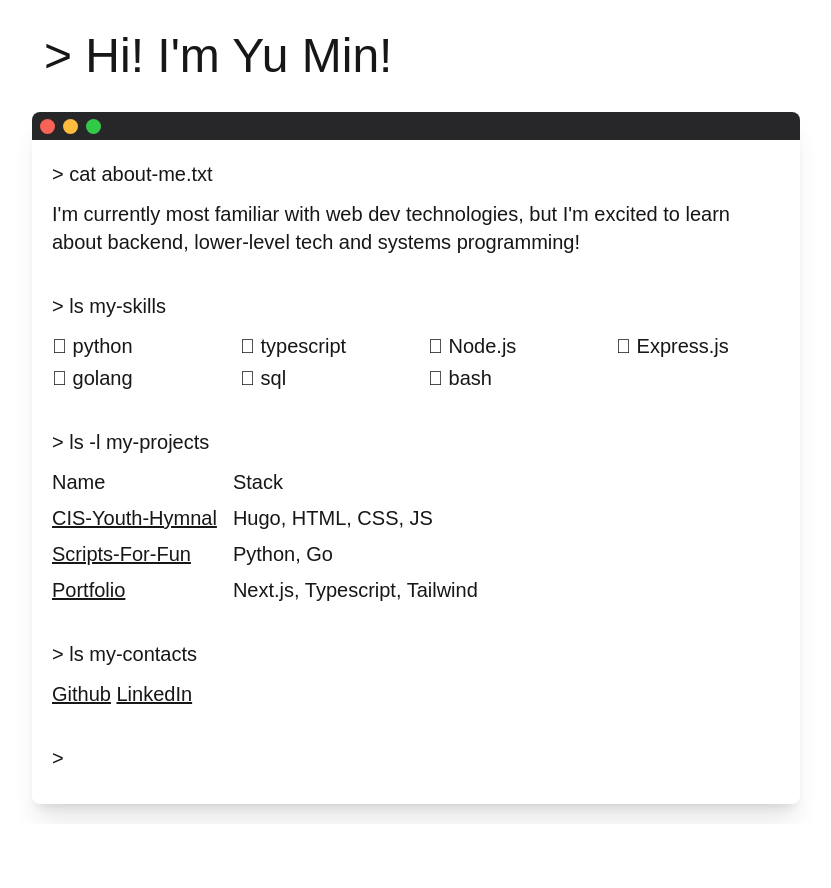
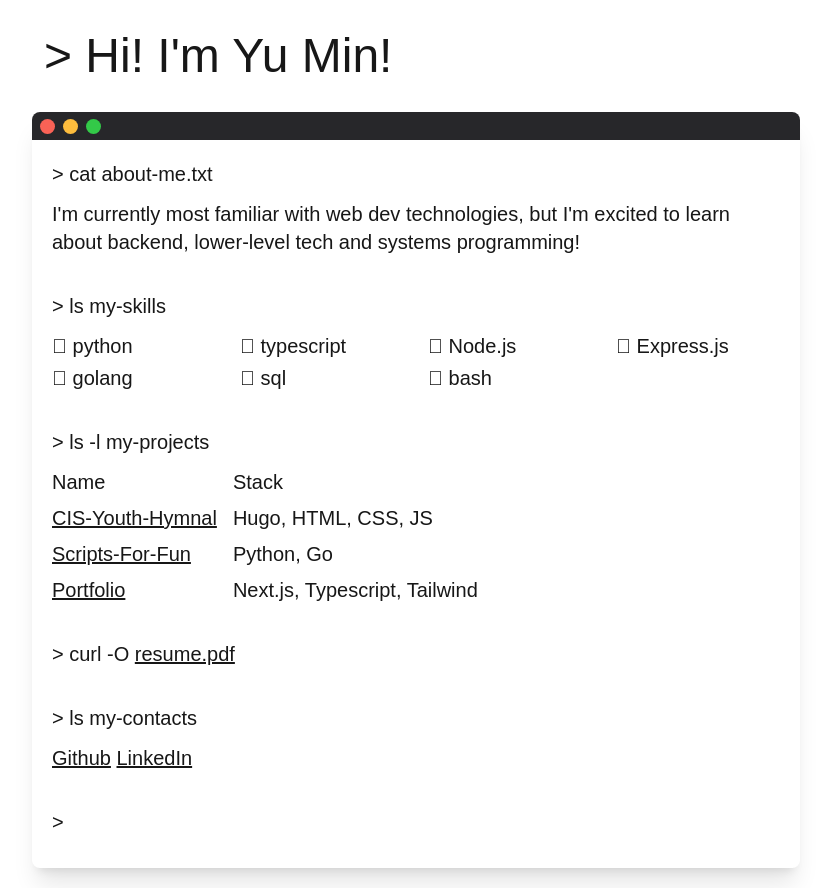
Before and after one commit to notyumin/notyumin.github.io, a Next.js app: page / in a window 1280 px wide. Shown: the whole page, without its empty margins (224-1055 px from the left). Before the commit the page ends 824 px from the top, so only its background shows below. Built offline with nearby package versions, Linux system fonts and the light colour scheme; a web font is replaced by a local one.

Commit message:
Add resume

```diff
--- a/app/page.tsx
+++ b/app/page.tsx
@@ -99,6 +99,17 @@ export default function Home() {
             <br />
             <br />
             <div className={styles.termLine}>
+              {">"} curl -O&nbsp;
+              <a
+                href="https://github.com/notyumin/resume/blob/6387e593294d3d3dc59b9abcf6e44d9205763637/resume.pdf"
+                target="_blank"
+                rel="noopener noreferrer"
+                className={styles.link + " text-highlight"}>
+                resume.pdf
+              </a>
+            </div>
+            <br />
+            <div className={styles.termLine}>
               {">"} ls my-contacts
             </div>
             <div className={styles.termLine}>
```
